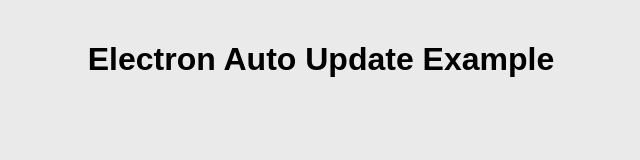
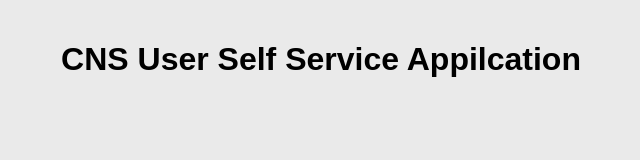
Before and after one commit to ucdavis/cnspuppet-offers-gui, an Electron app: page src/index.html in a window 800 px wide. Shown: the whole page, without its empty margins (79-719 px from the left). Drawn offline with Linux system fonts and the light colour scheme; no server answers.

Commit message:
Version 1.0.1

```diff
--- a/package.json
+++ b/package.json
@@ -1,6 +1,6 @@
 {
   "name": "cnspuppet-offers-gui",
-  "version": "1.0.0",
+  "version": "1.0.1",
   "description": "",
   "main": "main.js",
   "scripts": {
--- a/src/index.html
+++ b/src/index.html
@@ -26,7 +26,7 @@
   </style>
 </head>
 <body>
-  <h1>Electron Auto Update Example</h1>
+  <h1>CNS User Self Service Appilcation</h1>
   <p id="version"></p>
   <div id="notification" class="hidden">
     <p id="message"></p>
```
